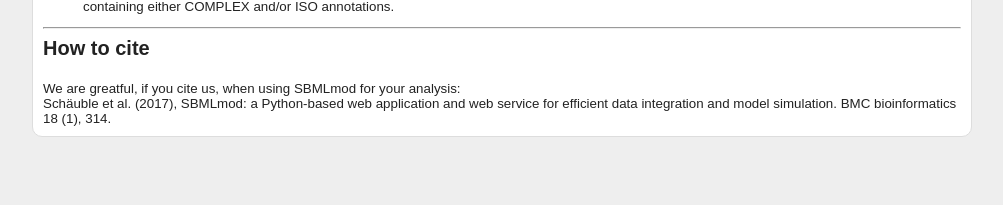
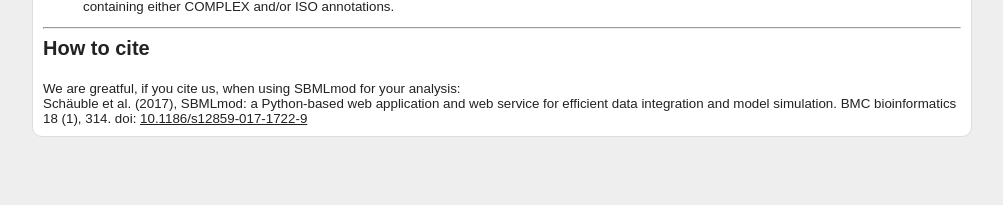
Before and after one commit to MolecularBioinformatics/sbml-mod-web, a Django app: template sbmlmod/templates/sbmlmod/help.html in a window 1280 px wide. Shown: the part 2942-3147 px from the top of the page, without its empty margins (138-1141 px from the left). Run offline with Django 3.2, Linux system fonts and the light colour scheme; the template is opened without the code that fills it, so the values that code supplies are empty.

Commit message:
Added DOI to link in help.html

```diff
--- a/sbmlmod/templates/sbmlmod/help.html
+++ b/sbmlmod/templates/sbmlmod/help.html
@@ -188,7 +188,7 @@
 	<h1 id="citation">How to cite</h1>
 
 	We are greatful, if you cite us, when using SBMLmod for your analysis:<br>
-	Sch&auml;uble et al. (2017), SBMLmod: a Python-based web application and web service for efficient data integration and model simulation. BMC bioinformatics 18 (1), 314.
+	Sch&auml;uble et al. (2017), SBMLmod: a Python-based web application and web service for efficient data integration and model simulation. BMC bioinformatics 18 (1), 314. doi: <a href="https://doi.org/10.1186/s12859-017-1722-9">10.1186/s12859-017-1722-9</a>
 </div>
 </div>
 
```
